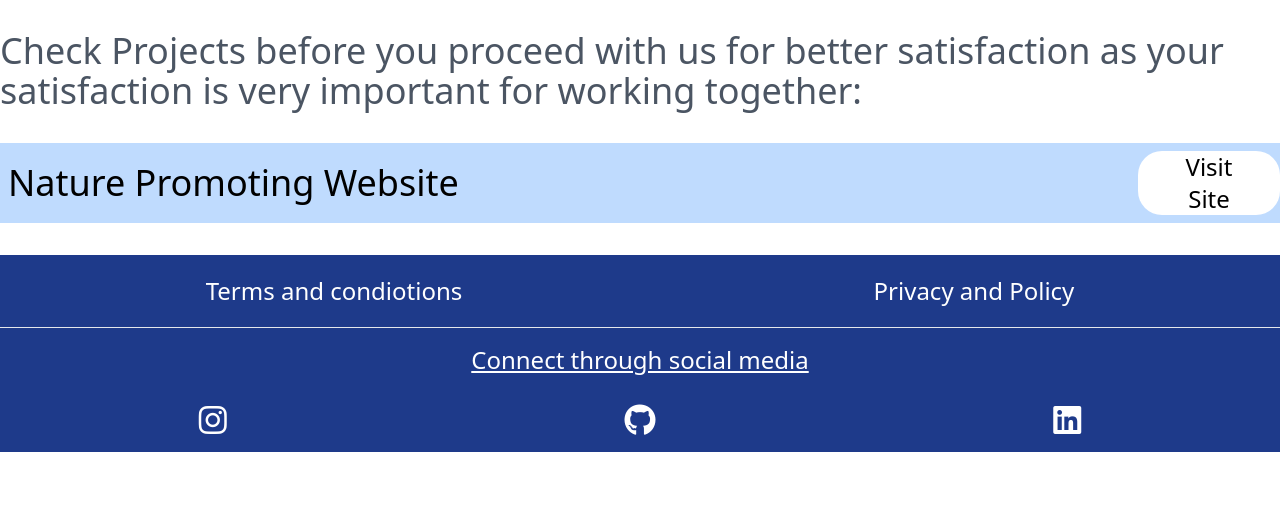
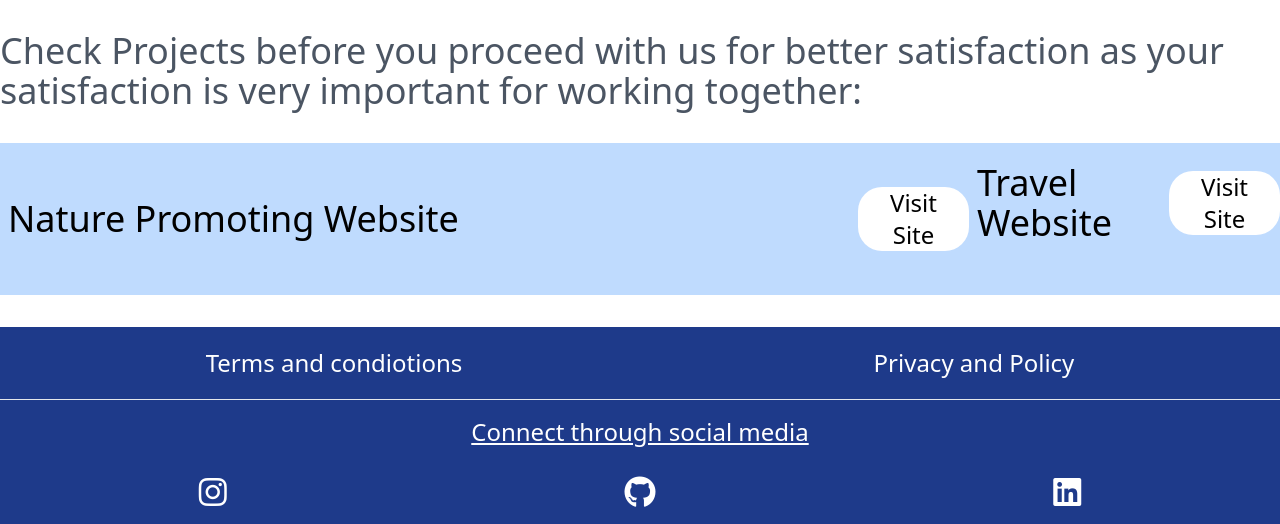
Before and after one commit to devloper7/services, a plain HTML site: page index.html in a window 1280 px wide. Shown: the part 2197-2721 px from the top of the page. Before the commit the page ends 2649 px from the top, so only its background shows below. Drawn offline with Linux system fonts and the light colour scheme.

Commit message:
Update index.html
links

```diff
--- a/index.html
+++ b/index.html
@@ -134,7 +134,13 @@
         <div class="items  w-full px-2 sm:text-2xl md:text-4xl py-1"><a href="https://devloper7.github.io/nature_project/">Nature Promoting Website</a>
         </div>
 
-       <div class="btn  w-40 md:text-2xl "><a href="https://devloper7.github.io/nature_project/"> <button class="rounded-3xl px-8 bg-white hover:bg-slate-300">Visit Site</button></a></div>
+       <div class="btn  w-40 md:text-2xl "><a href="https://devloper7.github.io/travel/"> <button class="rounded-3xl px-8 bg-white hover:bg-slate-300">Visit Site</button></a></div>
+
+          <div class="both flex justify-around bg-blue-200 items-center py-2 mb-8">
+        <div class="items  w-full px-2 sm:text-2xl md:text-4xl py-1"><a href="https://devloper7.github.io/nature_project/">Travel Website</a>
+        </div>
+
+       <div class="btn  w-40 md:text-2xl "><a href="https://devloper7.github.io/travel/"> <button class="rounded-3xl px-8 bg-white hover:bg-slate-300">Visit Site</button></a></div>
 
 
     </div>
```
